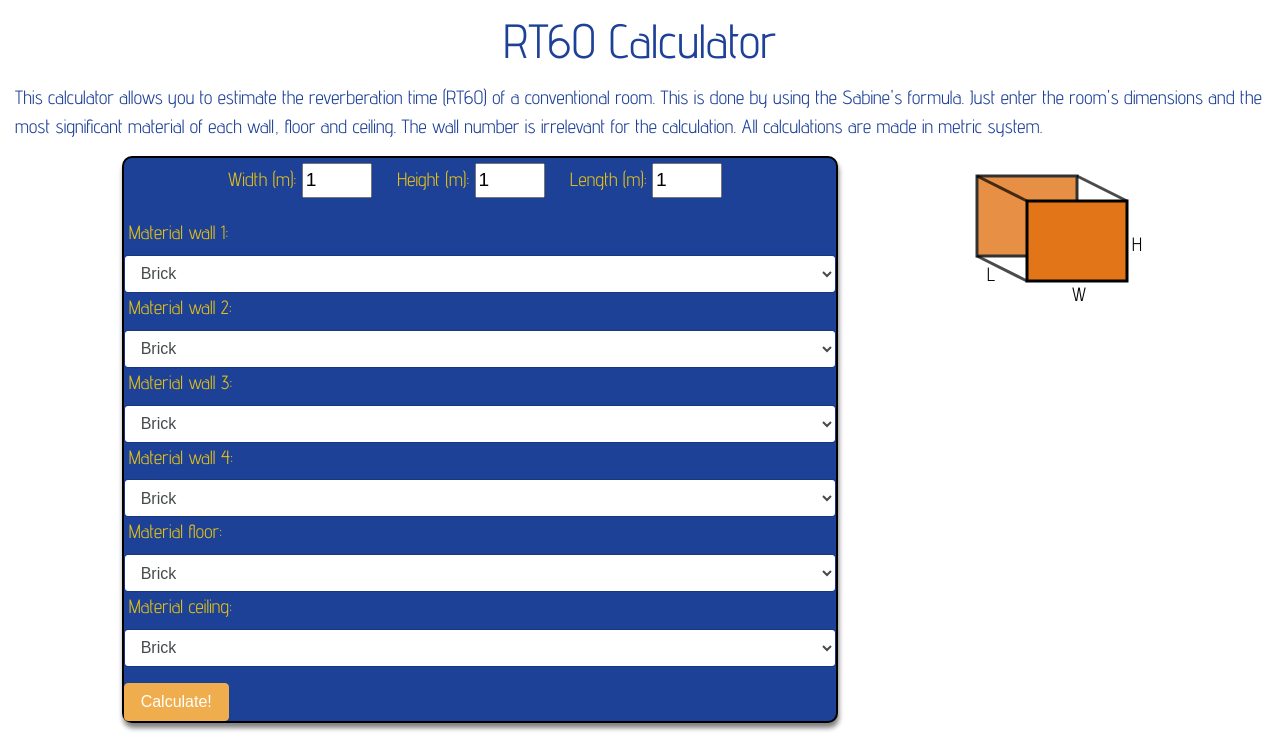
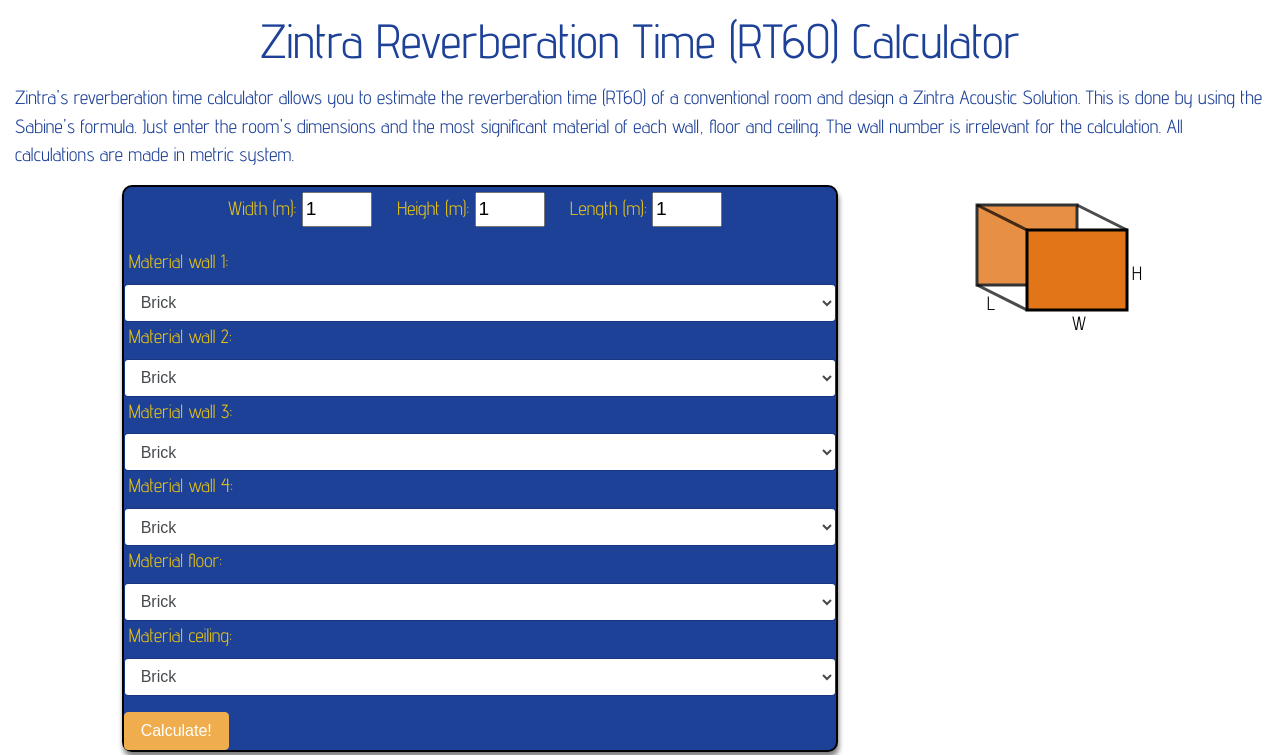
Before and after one commit to Zintra/Zintra-RT-Calculator, a plain HTML site: page index.html in a window 1280 px wide. Shown: the top 755 px of the page. Drawn offline with nearby package versions, Linux system fonts and the light colour scheme; files that its build step writes are made by us from their sources; files whose address does not match are found by name.

Commit message:
Update index.html

```diff
--- a/index.html
+++ b/index.html
@@ -14,8 +14,8 @@
 
 <body>
   <div class="container-fluid">
-   <h1 class="text-center">RT60 Calculator</h1>
-   <p>This calculator allows you to estimate the reverberation time (RT60) of a conventional room. This is done by using the Sabine's formula. Just enter the room's dimensions and the most significant material of each wall, floor and ceiling. The wall number is irrelevant for the calculation. All calculations are made in metric system.</p>
+   <h1 class="text-center">Zintra Reverberation Time (RT60) Calculator</h1>
+   <p>Zintra's reverberation time calculator allows you to estimate the reverberation time (RT60) of a conventional room and design a Zintra Acoustic Solution. This is done by using the Sabine's formula. Just enter the room's dimensions and the most significant material of each wall, floor and ceiling. The wall number is irrelevant for the calculation. All calculations are made in metric system.</p>
 
 <div class="row">
   <div class="col-sm-1"></div>
```
